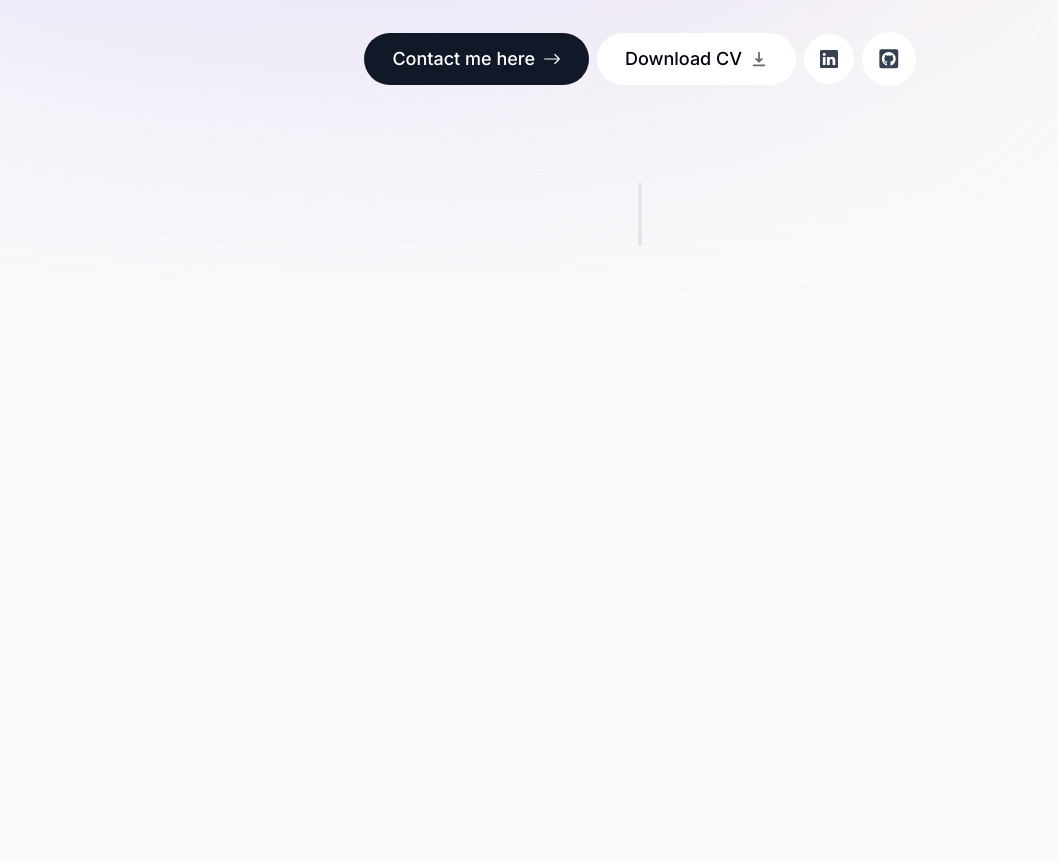
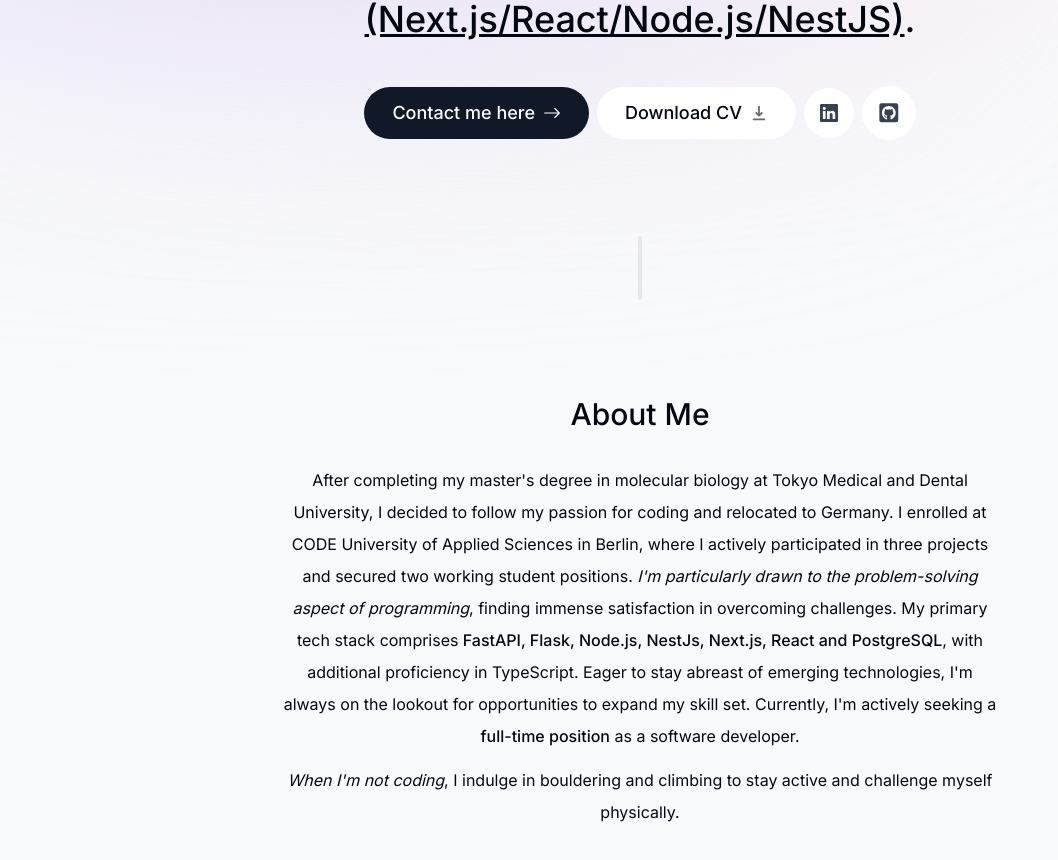
Before and after one commit to takahiromitsui/portfolio-website, a Next.js app: page / in a window 1280 px wide. Shown: the part 534-1394 px from the top of the page, without its empty margins (0-1058 px from the left). Before the commit the page ends 876 px from the top, so only its background shows below. Built offline with nearby package versions, Linux system fonts and the light colour scheme.

Commit message:
feat: add about

```diff
--- a/src/app/page.tsx
+++ b/src/app/page.tsx
@@ -1,3 +1,4 @@
+import About from '@/components/about';
 import Intro from '@/components/intro';
 import SectionDivider from '@/components/section-divider';
 
@@ -6,6 +7,7 @@ export default function Home() {
 		<main className='flex flex-col items-center px-4'>
 			<Intro />
 			<SectionDivider />
+			<About />
 		</main>
 	);
 }
--- /dev/null
+++ b/src/components/about.tsx
@@ -0,0 +1,35 @@
+import SectionHeading from './section-heading';
+
+export default function About() {
+	return (
+		<section className='mb-28 max-w-[45rem] text-center leading-8 sm:mb-40 scroll-mt-28'>
+			<SectionHeading>About Me</SectionHeading>
+			<p className='mb-3'>
+				After completing my master's degree in molecular biology at Tokyo
+				Medical and Dental University, I decided to follow my passion for coding
+				and relocated to Germany. I enrolled at CODE University of Applied
+				Sciences in Berlin, where I actively participated in three projects and
+				secured two working student positions.{' '}
+				<span className='italic'>
+					I'm particularly drawn to the problem-solving aspect of programming
+				</span>
+				, finding immense satisfaction in overcoming challenges. My primary tech
+				stack comprises
+				<span className='font-medium'>
+					{' '}
+					FastAPI, Flask, Node.js, NestJs, Next.js, React and PostgreSQL
+				</span>
+				, with additional proficiency in TypeScript. Eager to stay abreast of
+				emerging technologies, I'm always on the lookout for opportunities to
+				expand my skill set. Currently, I'm actively seeking a{' '}
+				<span className='font-medium'>full-time position</span> as a software
+				developer.
+			</p>
+
+			<p>
+				<span className='italic'>When I'm not coding</span>, I indulge in
+				bouldering and climbing to stay active and challenge myself physically.
+			</p>
+		</section>
+	);
+}
--- a/src/components/intro.tsx
+++ b/src/components/intro.tsx
@@ -67,7 +67,10 @@ export default function Intro() {
 				<span className='font-bold'>4 years</span> of experience. I thrive on
 				creating <span className='italic'>web applications</span>. My expertise
 				lies in <span className='underline'>Python (FastAPI/Flask)</span> and{' '}
-				<span className='underline'>Typescript/JavaScript (Next.js)</span>.
+				<span className='underline'>
+					Typescript/JavaScript (Next.js/React/Node.js/NestJS)
+				</span>
+				.
 			</motion.h1>
 			<motion.div
 				className='flex flex-col sm:flex-row items-center justify-center gap-2 px-4 text-lg font-medium'
--- /dev/null
+++ b/src/components/section-heading.tsx
@@ -0,0 +1,11 @@
+type Props = {
+	children: React.ReactNode;
+};
+
+export default function SectionHeading({ children }: Props) {
+	return (
+		<h2 className='text-3xl font-medium capitalize mb-8 text-center'>
+			{children}
+		</h2>
+	);
+}
```
